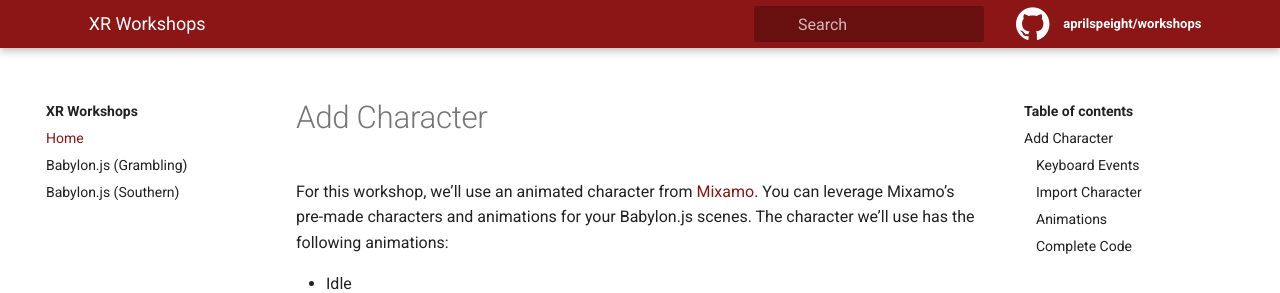
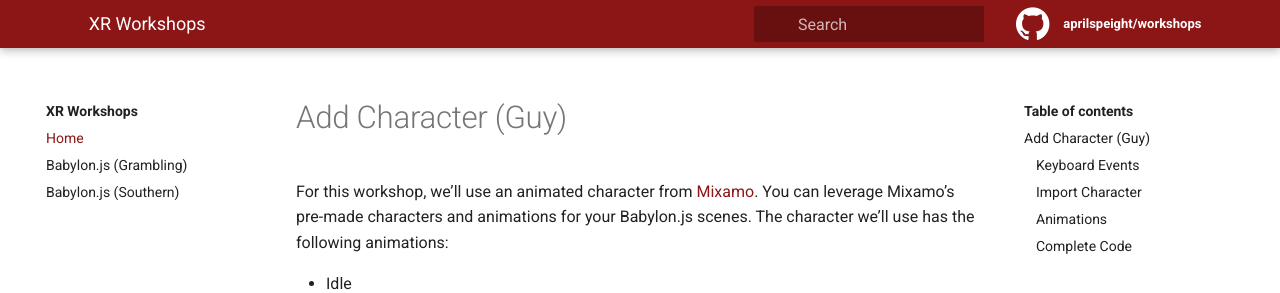
Before and after one commit to aprilspeight/workshops, a Jekyll site: the page built from _docs/Southern/6-add-character-guy.md, in a window 1280 px wide and 900 px high. Shown: the top 293 px of the window. Built offline with Jekyll 4.4.1, drawn with Linux system fonts in a browser that asks for light colours.

Commit message:
update add character title

```diff
--- a/_docs/Grambling/6-add-character-guy.md
+++ b/_docs/Grambling/6-add-character-guy.md
@@ -2,7 +2,7 @@
 title: Add Character (Guy)
 ---
 
-# Add Character
+# Add Character (Guy)
 
 For this workshop, we'll use an animated character from <a href="https://www.mixamo.com/">Mixamo</a>. You can leverage Mixamo's pre-made characters and animations for your Babylon.js scenes. The character we'll use has the following animations:
 
--- a/_docs/Southern/6-add-character-guy.md
+++ b/_docs/Southern/6-add-character-guy.md
@@ -2,7 +2,7 @@
 title: Add Character (Guy)
 ---
 
-# Add Character
+# Add Character (Guy)
 
 For this workshop, we'll use an animated character from <a href="https://www.mixamo.com/">Mixamo</a>. You can leverage Mixamo's pre-made characters and animations for your Babylon.js scenes. The character we'll use has the following animations:
 
```
Also changed, not shown: _docs/Grambling/5-add-character-girl.md (+1 -1 lines), _docs/Southern/5-add-character-girl.md (+1 -1 lines).
